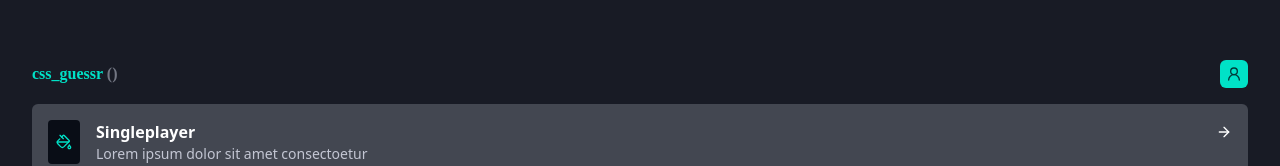
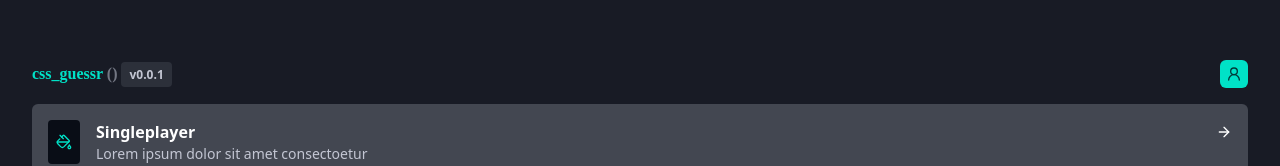
Before and after one commit to hahafiz/cssguessr, a React (Vite) app in the folder apps/web/: page / in a window 1280 px wide. Shown: the part 188-354 px from the top of the page. Built offline with nearby package versions, Linux system fonts and the light colour scheme; no server answers.

Commit message:
added version next to logo

```diff
--- a/apps/web/src/components/ui/Logo.tsx
+++ b/apps/web/src/components/ui/Logo.tsx
@@ -1,7 +1,10 @@
 export default function Logo() {
   return (
     <span className="text-primary-500 font-mono font-bold">
-      css_guessr <span className="text-neutral-600">()</span>
+      css_guessr <span className="text-neutral-600">() </span>
+      <span className="text-xs font-sans text-neutral-300 px-2 py-1 rounded-sm bg-neutral-800">
+        v0.0.1
+      </span>
     </span>
   );
 }
```
